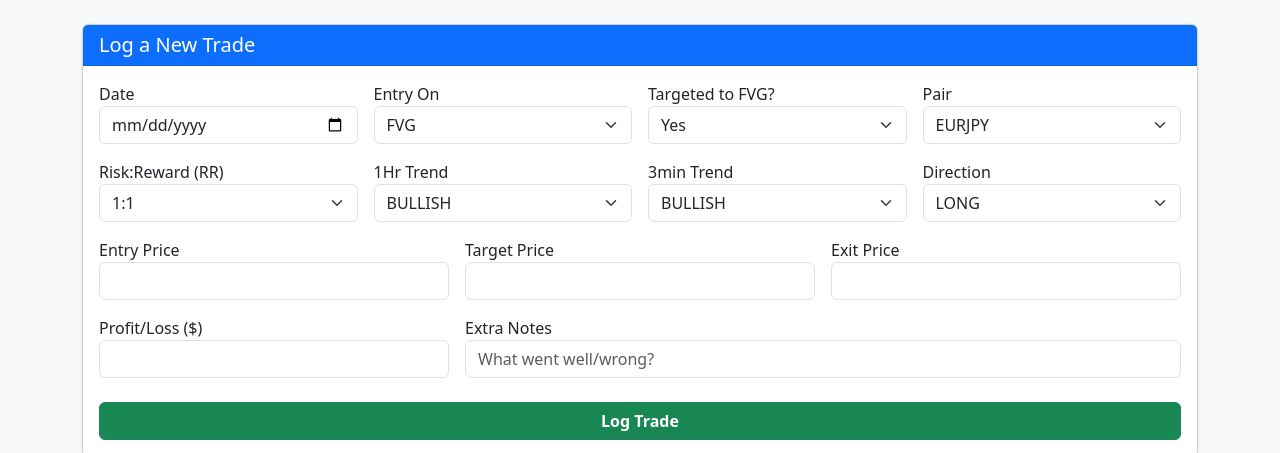
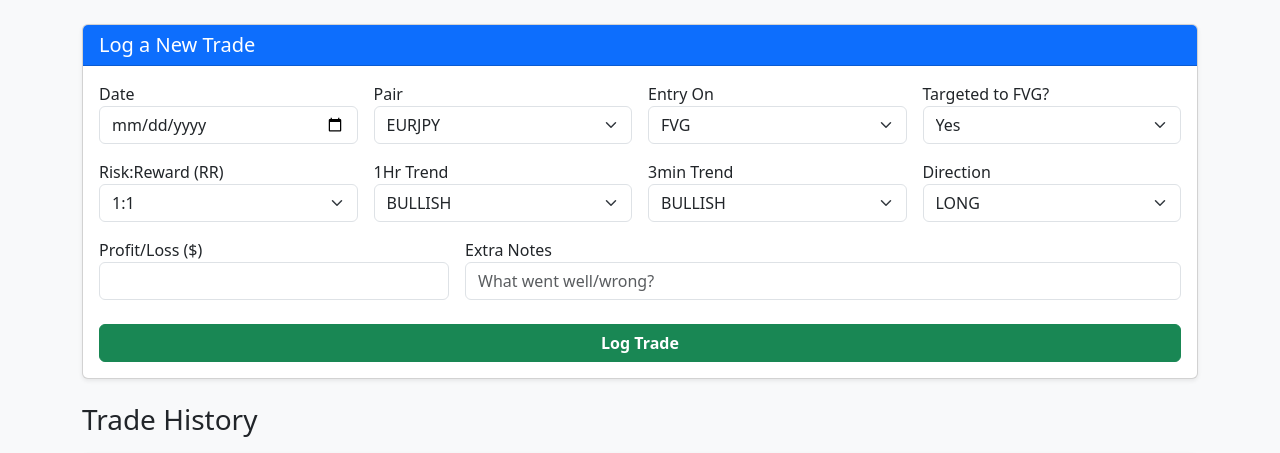
Before and after one commit to Acewebs321/Trading_Journel, a Flask app: page / in a window 1280 px wide. Shown: the part 56-509 px from the top of the page. Run offline with Flask 3, Linux system fonts and the light colour scheme.

Commit message:
remove_ent_Price_ext_price

```diff
--- a/app.py
+++ b/app.py
@@ -68,9 +68,9 @@ def add_trade():
         'trend_1h': request.form.get('trend_1h', ''),
         'trend_3m': request.form.get('trend_3m', ''),
         'direction': request.form.get('direction', ''),
-        'entry': request.form.get('entry', ''),
-        'target': request.form.get('target', ''),
-        'exit': request.form.get('exit', ''),
+        # 'entry': request.form.get('entry', ''),
+        # 'target': request.form.get('target', ''),
+        # 'exit': request.form.get('exit', ''),
         'pnl': request.form.get('pnl', 0),
         'notes': request.form.get('notes', '')
     }
@@ -90,9 +90,9 @@ def add_trade():
         '1H Trend': new_trade['trend_1h'],
         '3M Trend': new_trade['trend_3m'],
         'Direction': new_trade['direction'],
-        'Entry Price': new_trade['entry'],
-        'Target Price': new_trade['target'],
-        'Exit Price': new_trade['exit'],
+        # 'Entry Price': new_trade['entry'],
+        # 'Target Price': new_trade['target'],
+        # 'Exit Price': new_trade['exit'],
         'Profit/Loss': new_trade['pnl'],
         'Notes': new_trade['notes']
     }
@@ -122,9 +122,9 @@ def edit_trade(trade_id):
             df.at[i, '1H Trend'] = request.form.get('trend_1h') or df.at[i, '1H Trend']
             df.at[i, '3M Trend'] = request.form.get('trend_3m') or df.at[i, '3M Trend']
             df.at[i, 'Direction'] = request.form.get('direction') or df.at[i, 'Direction']
-            df.at[i, 'Entry Price'] = request.form.get('entry') or df.at[i, 'Entry Price']
-            df.at[i, 'Target Price'] = request.form.get('target') or df.at[i, 'Target Price']
-            df.at[i, 'Exit Price'] = request.form.get('exit') or df.at[i, 'Exit Price']
+            # df.at[i, 'Entry Price'] = request.form.get('entry') or df.at[i, 'Entry Price']
+            # df.at[i, 'Target Price'] = request.form.get('target') or df.at[i, 'Target Price']
+            # df.at[i, 'Exit Price'] = request.form.get('exit') or df.at[i, 'Exit Price']
             df.at[i, 'Profit/Loss'] = request.form.get('pnl') or df.at[i, 'Profit/Loss']
 
             # Notes can intentionally be empty, so we handle it differently
--- a/templates/index.html
+++ b/templates/index.html
@@ -11,7 +11,21 @@
                     <div class="row g-3">
                         <div class="col-md-3 col-6"><label>Date</label><input type="date" name="date" class="form-control" required></div>
 
+
                         <div class="col-md-3 col-6">
+                            <label>Pair</label>
+                            <select name="pair" class="form-select" required>
+                                <option value="EURJPY">EURJPY</option>
+                                <option value="GBPJPY">GBPJPY</option>
+                                <option value="XAUUSD">XAUUSD</option>
+                                <option value="EURUSD">EURUSD</option>
+                                <option value="GBPUSD">GBPUSD</option>
+                            </select>
+                        </div>
+
+                        <div class="col-md-3 col-6">
+
+
                             <label>Entry On</label>
                             <select name="entry_on" class="form-select" required>
                                 <option value="FVG">FVG</option>
@@ -35,16 +49,7 @@
                             </select>
                         </div>
 
-                        <div class="col-md-3 col-6">
-                            <label>Pair</label>
-                            <select name="pair" class="form-select" required>
-                                <option value="EURJPY">EURJPY</option>
-                                <option value="GBPJPY">GBPJPY</option>
-                                <option value="XAUUSD">XAUUSD</option>
-                                <option value="EURUSD">EURUSD</option>
-                                <option value="GBPUSD">GBPUSD</option>
-                            </select>
-                        </div>
+
 
                         <div class="col-md-3 col-6"><label>Risk:Reward (RR)</label><select name="rr" class="form-select" required>
                                 <option value="1:1">1:1</option>
@@ -78,9 +83,9 @@
                             </select>
                         </div>
 
-                        <div class="col-md-4 col-6"><label>Entry Price</label><input type="number" step="0.00001" name="entry" class="form-control"></div>
+                        <!-- <div class="col-md-4 col-6"><label>Entry Price</label><input type="number" step="0.00001" name="entry" class="form-control"></div>
                         <div class="col-md-4 col-6"><label>Target Price</label><input type="number" step="0.00001" name="target" class="form-control"></div>
-                        <div class="col-md-4 col-6"><label>Exit Price</label><input type="number" step="0.00001" name="exit" class="form-control"></div>
+                        <div class="col-md-4 col-6"><label>Exit Price</label><input type="number" step="0.00001" name="exit" class="form-control"></div> -->
 
                         <div class="col-md-4 col-12"><label>Profit/Loss ($)</label><input type="number" step="0.01" name="pnl" class="form-control" required></div>
                         <div class="col-md-8 col-12"><label>Extra Notes</label><input type="text" name="notes" class="form-control" placeholder="What went well/wrong?"></div>
@@ -104,11 +109,14 @@
             {% for trade in trades %}
             <tr>
                 <td>{{ trade['Date'] }}</td>
+                <td><strong>{{ trade['Pair'] }}</strong></td>
                 <td>{{ trade['Entry On'] }}</td>
-                <td><strong>{{ trade['Pair'] }}</strong></td>
+
+
+                <td>{{ trade['1H Trend'] }}</td>
+                <td>{{ trade['3M Trend'] }}</td>
+                <td>{{ trade['Direction'] }}</td>
                 <td>{{ trade['RR'] }}</td>
-                <td>{{ trade['1H Trend'] }}</td>
-                <td>{{ trade['Direction'] }}</td>
                 <td class="{% if trade['Profit/Loss']|float >= 0 %}text-success{% else %}text-danger{% endif %} fw-bold">
                     ${{ trade['Profit/Loss'] }}
                 </td>
```
Also changed, not shown: templates/edit.html (+4 -4 lines).
